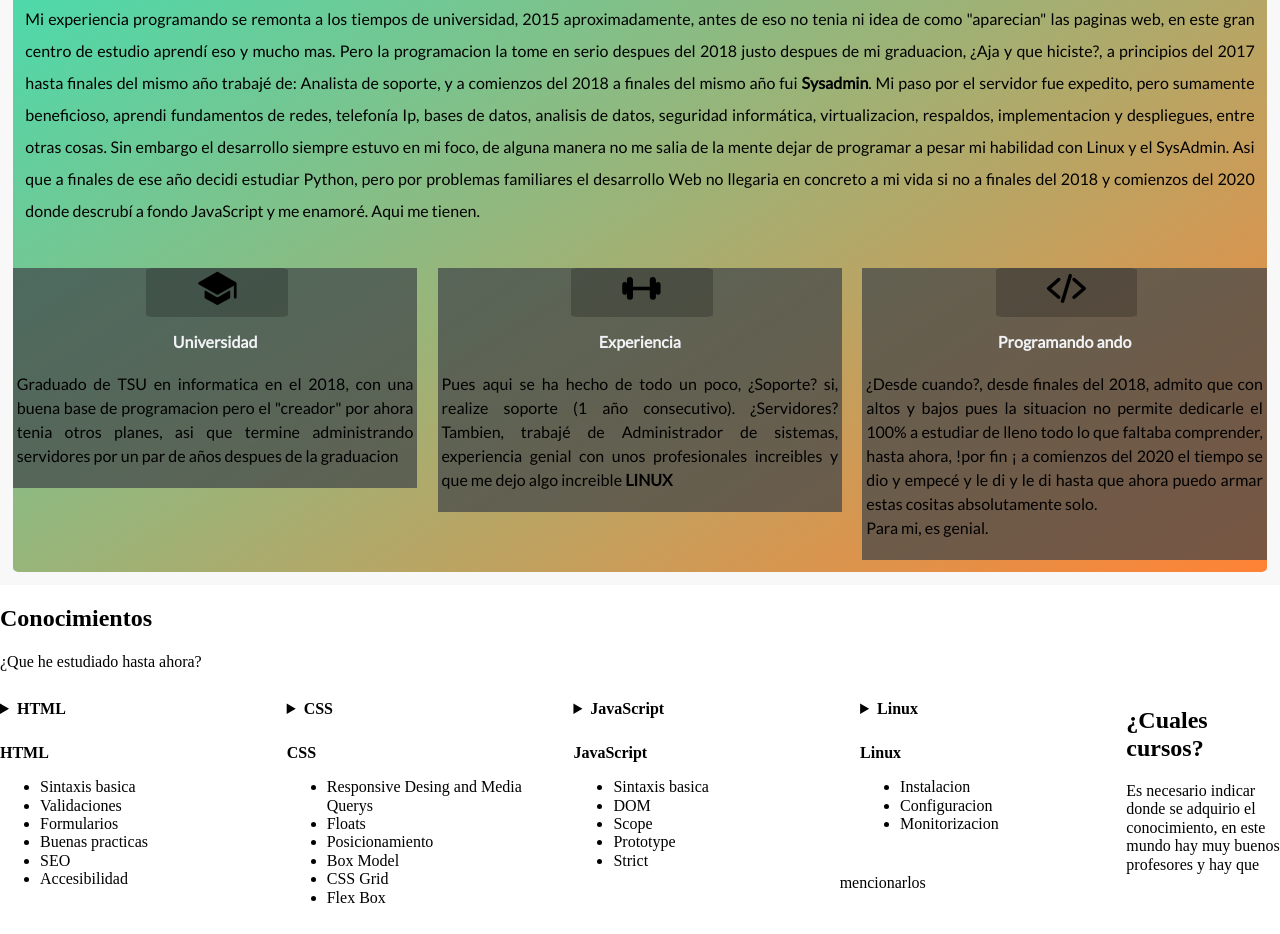
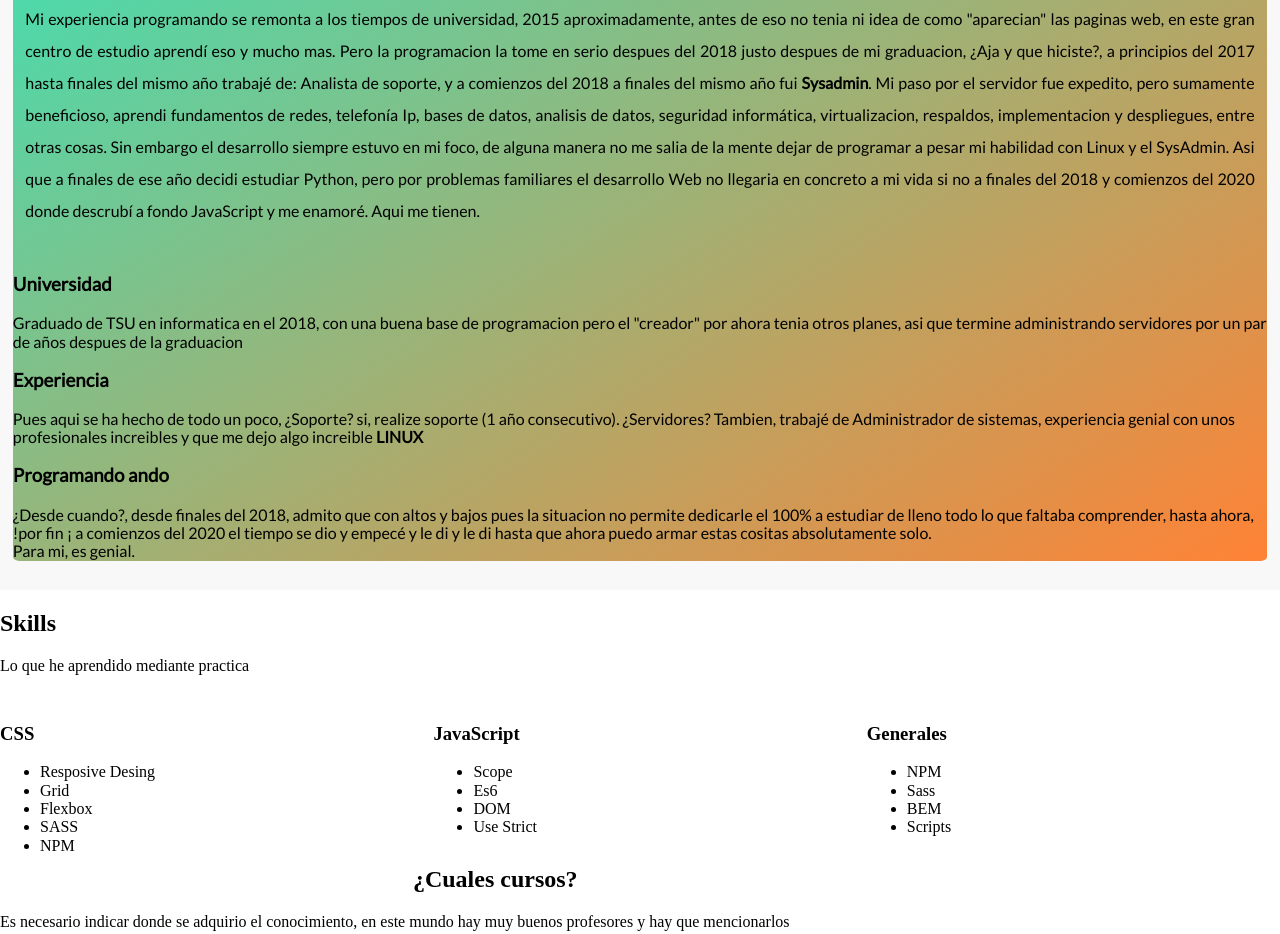
Before and after one commit to AnthonyMaldonadoCss/PersonalPage, a website: page index.html in a window 1280 px wide. Shown: the part 690-1624 px from the top of the page. Drawn offline with nearby package versions, Linux system fonts and the light colour scheme.

Commit message:
modificando estructura general

```diff
--- a/index.html
+++ b/index.html
@@ -75,7 +75,8 @@
 					eso no tenia ni idea de como "aparecian" las paginas web, en este gran centro de estudio aprendí eso
 					y mucho mas. Pero la programacion la tome en serio despues del 2018 justo despues de mi graduacion,
 					¿Aja y que hiciste?, a principios del 2017 hasta finales del mismo año trabajé de: Analista de
-					soporte, y a comienzos del 2018 a finales del mismo año fui <b>Sysadmin</b>. Mi paso por el servidor fue expedito, pero sumamente beneficioso, aprendi fundamentos de redes,
+					soporte, y a comienzos del 2018 a finales del mismo año fui <b>Sysadmin</b>. Mi paso por el servidor
+					fue expedito, pero sumamente beneficioso, aprendi fundamentos de redes,
 					telefonía Ip, bases de datos, analisis de datos, seguridad informática, virtualizacion, respaldos,
 					implementacion y despliegues, entre otras cosas. Sin embargo el desarrollo siempre estuvo en mi
 					foco, de alguna manera no me salia de la mente dejar de programar a pesar mi habilidad con Linux y
@@ -84,149 +85,105 @@
 					descrubí a fondo JavaScript y me enamoré. Aqui me tienen.
 				</p>
 			</div>
-			<div class="row">
-				<div class="col span-1-of-3 IUJO IUJO--picture">
-					<div class="IUJO--icon">
-						<ion-icon name="school" class="ion-icon-conoceme"></ion-icon>
-					</div>
-					<h3>Universidad</h3>
-					<p class="IUJO--medium-copy">Graduado de TSU en informatica en el 2018, con una buena base de programacion pero el "creador"
+			<div class="flex">
+
+				<div class="flex--child__first child--1">
+					<!--col span-1-of-3 IUJO-->
+					<h3 class="flex--child__first--tittle">Universidad</h3>
+					<p class="flex--child__first--descripcion">Graduado de TSU en informatica en el 2018, con una buena
+						base de
+						programacion pero el "creador"
 						por ahora tenia otros planes, asi que termine administrando servidores por un par de años
 						despues de la graduacion</p>
 				</div>
-				<div class="col span-1-of-3 IUJO">
-					<div class="IUJO--icon">
-						<ion-icon name="barbell" class="ion-icon-conoceme"></ion-icon>
-					</div>
-					<h3>Experiencia</h3>
-					<p class="IUJO--medium-copy">Pues aqui se ha hecho de todo un poco, ¿Soporte? si, realize soporte (1 año consecutivo).
+
+				<div class="flex--child__first child--2">
+					<!--col span-1-of-3 IUJO-->
+					<h3 class="flex--child__first--tittle">Experiencia</h3>
+					<p class="flex--child__first--descripcion">Pues aqui se ha hecho de todo un poco, ¿Soporte? si,
+						realize soporte (1
+						año consecutivo).
 						¿Servidores? Tambien, trabajé de Administrador de sistemas, experiencia genial con unos
 						profesionales increibles y que me dejo algo increible <strong>LINUX</strong></p>
 				</div>
-				<div class="col span-1-of-3 IUJO">
-					<div class="IUJO--icon">
-						<ion-icon name="code-slash" class="ion-icon-conoceme"></ion-icon>
-					</div>
-					<h3>Programando ando</h3>
-					<p class="IUJO--medium-copy">¿Desde cuando?, desde finales del 2018, admito que con altos y bajos pues la situacion no permite
+
+				<div class="flex--child__first child--3">
+					<!--col span-1-of-3 IUJO-->
+					<h3 class="flex--child__first--tittle">Programando ando</h3>
+					<p class="flex--child__first--descripcion">¿Desde cuando?, desde finales del 2018, admito que con
+						altos y bajos
+						pues la situacion no permite
 						dedicarle el 100% a estudiar de lleno todo lo que faltaba comprender, hasta ahora, !por fin ¡ a
 						comienzos del 2020 el tiempo se dio y empecé y le di y le di hasta que ahora puedo armar estas
 						cositas absolutamente solo. <br> Para mi, es genial. </p>
 				</div>
+
 			</div>
 		</section>
 	</section>
 
-	<section class="concretemos_body">
-		<section class="concretemos">
+	<section class="habilities">
+		<div class="habilities--first">
 			<div class="row">
-				<h2>Conocimientos</h2>
-				<p>¿Que he estudiado hasta ahora?</p>
-			</div>
-			<div class="cerrado">
-				<div class="col span-1-of-4">
-					<details>
-						<summary>
-							<b>HTML</b>
-						</summary>
-						<ul>
-							<li>Sintaxis basica</li>
-							<li>Validaciones</li>
-							<li>Formularios</li>
-							<li>Buenas practicas</li>
-							<li>SEO</li>
-							<li>Accesibilidad</li>
-						</ul>
-					</details>
-				</div>
-				<div class="col span-1-of-4">
-					<details>
-						<summary>
-							<b>CSS</b>
-						</summary>
-
-						<ul>
-							<li>Responsive Desing and Media Querys</li>
-							<li>Floats</li>
-							<li>Posicionamiento</li>
-							<li>Box Model</li>
-							<li>CSS Grid</li>
-							<li>Flex Box</li>
-						</ul>
-					</details>
-				</div>
-
-				<div class="col span-1-of-4">
-					<details>
-						<summary>
-							<b>JavaScript</b>
-						</summary>
-						<ul>
-							<li>Sintaxis basica</li>
-							<li>DOM</li>
-							<li>Scope</li>
-							<li>Prototype</li>
-							<li>Strict</li>
-						</ul>
-					</details>
-				</div>
-
-				<div class="col span-1-of-4">
-					<details>
-						<summary>
-							<b>Linux</b>
-						</summary>
-						<ul>
-							<li>Instalacion</li>
-							<li>Configuracion</li>
-							<li>Monitorizacion</li>
-						</ul>
-					</details>
+				<div>
+					<h2>
+						Skills
+					</h2>
+					<p>
+						Lo que he aprendido mediante practica
+					</p>
 				</div>
 			</div>
-			<section class="concretemos_js">
-				<div class="col span-1-of-4">
-					<b>HTML</b>
-					<ul>
-						<li>Sintaxis basica</li>
-						<li>Validaciones</li>
-						<li>Formularios</li>
-						<li>Buenas practicas</li>
-						<li>SEO</li>
-						<li>Accesibilidad</li>
-					</ul>
+			<div class="tables">
+				<div class="span-1-of-3 col tables--complete">
+					<div class="tables--header">
+						<h3>
+							CSS
+						</h3>
+					</div>
+					<div class="tables--descripcion">
+						<ul>
+							<li>Resposive Desing</li>
+							<li>Grid</li>
+							<li>Flexbox</li>
+							<li>SASS</li>
+							<li>NPM</li>
+						</ul>
+					</div>
 				</div>
-				<div class="col span-1-of-4">
-					<b>CSS</b>
-					<ul>
-						<li>Responsive Desing and Media Querys</li>
-						<li>Floats</li>
-						<li>Posicionamiento</li>
-						<li>Box Model</li>
-						<li>CSS Grid</li>
-						<li>Flex Box</li>
-					</ul>
+				<div class="col span-1-of-3">
+					<div class="tables--header">
+						<h3>
+							JavaScript
+						</h3>
+					</div>
+					<div class="tables--descripcion">
+						<ul>
+							<li>Scope</li>
+							<li>Es6</li>
+							<li>DOM</li>
+							<li>Use Strict</li>
+						</ul>
+					</div>
 				</div>
-				<div class="col span-1-of-4">
-					<b>JavaScript</b>
-					<ul>
-						<li>Sintaxis basica</li>
-						<li>DOM</li>
-						<li>Scope</li>
-						<li>Prototype</li>
-						<li>Strict</li>
-					</ul>
+				<div class="col span-1-of-3">
+					<div class="tables--header">
+						<h3>
+							Generales
+						</h3>
+					</div>
+					<div class="tables--descripcion">
+						<ul>
+							<li>NPM</li>
+							<li>Sass</li>
+							<li>BEM</li>
+							<li>Scripts</li>
+						</ul>
+					</div>
 				</div>
-				<div class="col span-1-of-4">
-					<b>Linux</b>
-					<ul>
-						<li>Instalacion</li>
-						<li>Configuracion</li>
-						<li>Monitorizacion</li>
-					</ul>
-				</div>
-			</section>
-		</section>
+			</div>
+
+		</div>
 	</section>
 
 	<section class="donde_body">
@@ -291,8 +248,8 @@
 		</section>
 	</footer>
 	<script src="https://unpkg.com/ionicons@5.4.0/dist/ionicons.js"></script>
-	<!--<script src="resources/js/JsVanilla.js"></script>
-<script src="https://unpkg.com/ionicons@5.1.2/dist/ionicons.js"></script>-->
+	<script src="resources/js/JsVanilla.js"></script>
+	<script src="https://unpkg.com/ionicons@5.1.2/dist/ionicons.js"></script>
 </body>
 
 </html>
```
